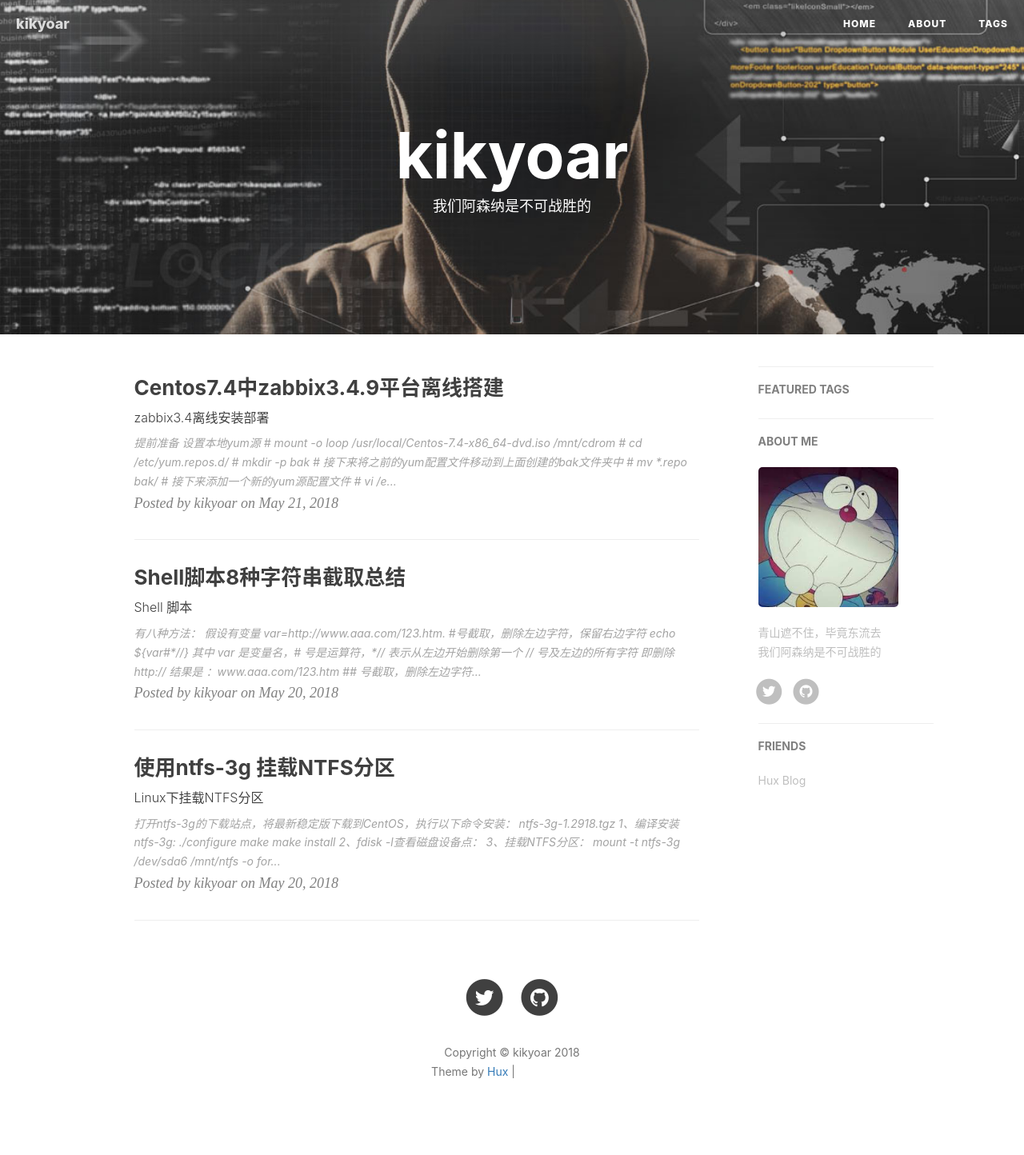
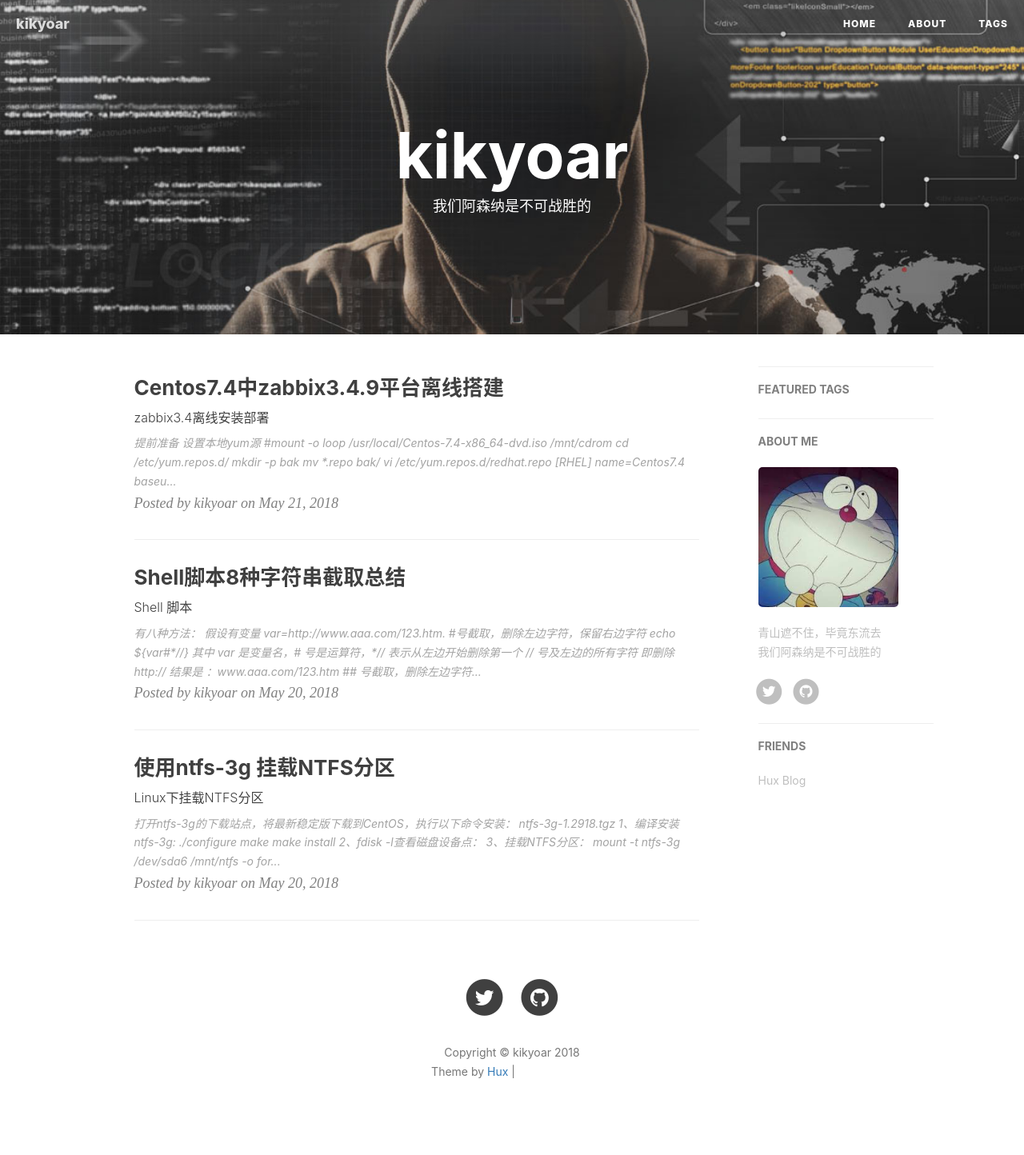
Before and after one commit to kikyoar/kikyoar.github.io, a Jekyll site: the page built from index.html, in a window 1280 px wide. Shown: the whole page at 80% size. Built offline with Jekyll 4.4.1, drawn with Linux system fonts in a browser that asks for light colours; nearby versions of some CDN libraries; the list of posts is cut into pages by our own code; comment, search, counter and statistics services are not loaded; grey boxes are pictures that could not be loaded.

Commit message:
zabbix_install

```diff
--- a/_posts/2018-05-21-zabbix-offline_install.markdown
+++ b/_posts/2018-05-21-zabbix-offline_install.markdown
@@ -13,17 +13,12 @@
 
 **设置本地yum源**
 
-	# mount -o loop /usr/local/Centos-7.4-x86_64-dvd.iso /mnt/cdrom
-	# cd /etc/yum.repos.d/
-	# mkdir -p bak
+	#mount -o loop /usr/local/Centos-7.4-x86_64-dvd.iso /mnt/cdrom
+	cd /etc/yum.repos.d/
+	mkdir -p bak
+	mv *.repo bak/
+	vi /etc/yum.repos.d/redhat.repo
 
-	# 接下来将之前的yum配置文件移动到上面创建的bak文件夹中
-	# mv *.repo bak/
-
-	# 接下来添加一个新的yum源配置文件
-	# vi /etc/yum.repos.d/redhat.repo
-
-	# 按“Insert”键进入编辑模式，复制下面的内容到配置文件
 	[RHEL]
 
 	name=Centos7.4
@@ -54,7 +49,7 @@
 	rpm -ivh  nginx-1.12.2-1.el7_4.ngx.x86_64.rpm
 	systemctl enable nginx
 	systemctl start nginx
-	启动状态  systemctl status nginx
+	systemctl status nginx
 
 不关闭nginx，修改配置文件生效方法 nginx -s reload
 
@@ -82,10 +77,10 @@
 如果报libmcrypt找不到错误
 
 	tar zxvf libmcrypt-2.5.8.tar.gz
-	cd libmcrypt-2.5.8  #进入安装目录
-	./configure  #配置
-	make  #编译
-	make install  #安装
+	cd libmcrypt-2.5.8
+	./configure
+	make
+	make install
 
 编译安装php
 
```
Also changed, not shown: other parts of _posts/2018-05-21-zabbix-offline_install.markdown (+1 -1 lines).
